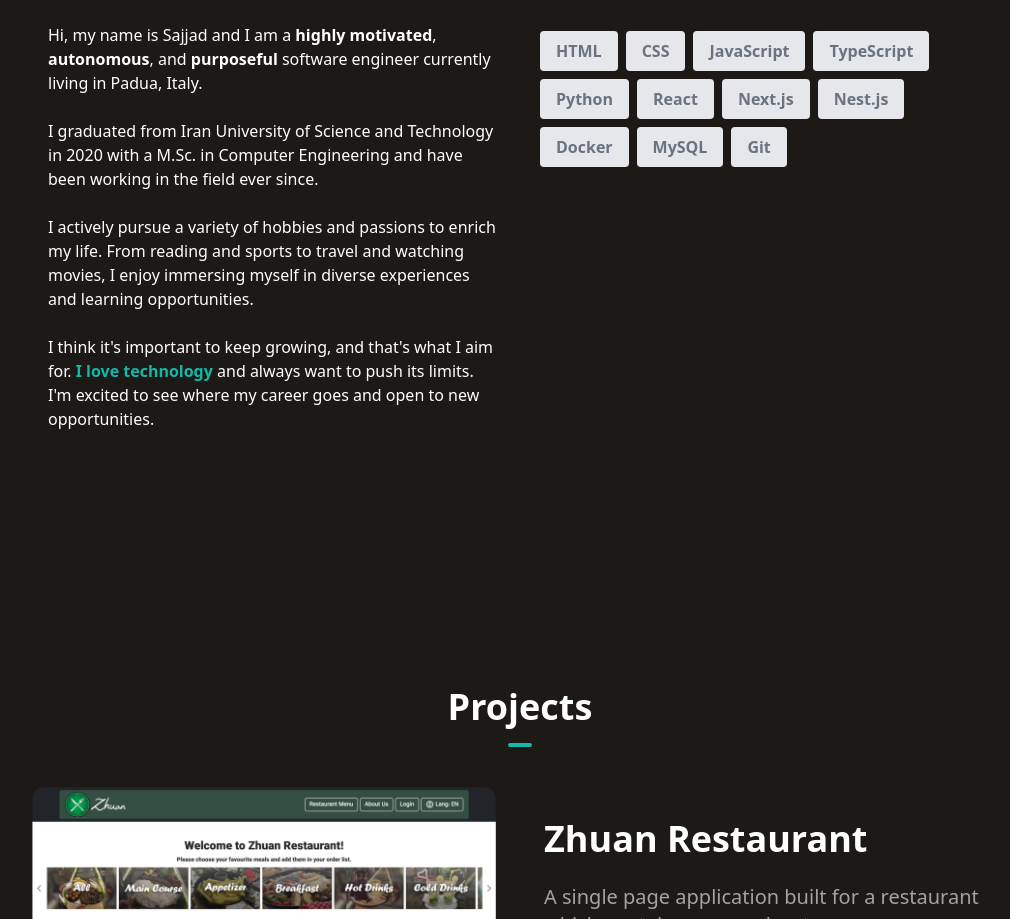
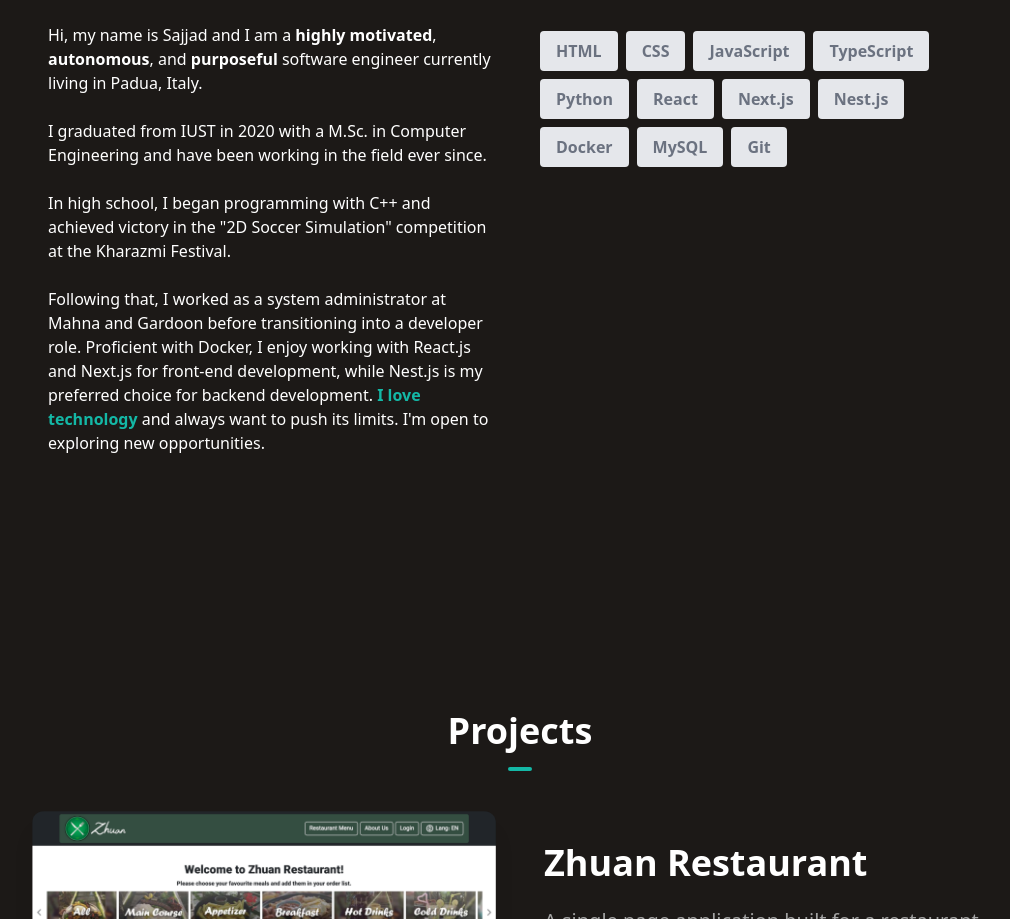
Before and after one commit to s-hoviegar/my-portfolio, a Next.js app: page / in a window 1280 px wide. Shown: the part 1071-1990 px from the top of the page, without its empty margins (120-1130 px from the left). Built offline with nearby package versions, Linux system fonts and the light colour scheme.

Commit message:
editing my message

```diff
--- a/components/AboutSection.tsx
+++ b/components/AboutSection.tsx
@@ -37,24 +37,25 @@ const AboutSection = () => {
             </p>
             <br />
             <p>
-              I graduated from Iran University of Science and Technology in 2020
-              with a M.Sc. in Computer Engineering and have been working in the
-              field ever since.
+              I graduated from IUST in 2020 with a M.Sc. in Computer Engineering
+              and have been working in the field ever since.
             </p>
             <br />
             <p>
-              I actively pursue a variety of hobbies and passions to enrich my
-              life. From reading and sports to travel and watching movies, I
-              enjoy immersing myself in diverse experiences and learning
-              opportunities.
+              In high school, I began programming with C++ and achieved victory
+              in the "2D Soccer Simulation" competition at the Kharazmi
+              Festival.
             </p>
             <br />
             <p>
-              I think it&apos;s important to keep growing, and that&apos;s what
-              I aim for.{" "}
+              Following that, I worked as a system administrator at Mahna and
+              Gardoon before transitioning into a developer role. Proficient
+              with Docker, I enjoy working with React.js and Next.js for
+              front-end development, while Nest.js is my preferred choice for
+              backend development.{" "}
               <span className="font-bold text-teal-500">I love technology</span>{" "}
-              and always want to push its limits. I&apos;m excited to see where
-              my career goes and open to new opportunities.
+              and always want to push its limits. I&apos;m open to exploring new
+              opportunities.
             </p>
           </div>
           <div className="text-center md:w-1/2 md:text-left">
```
